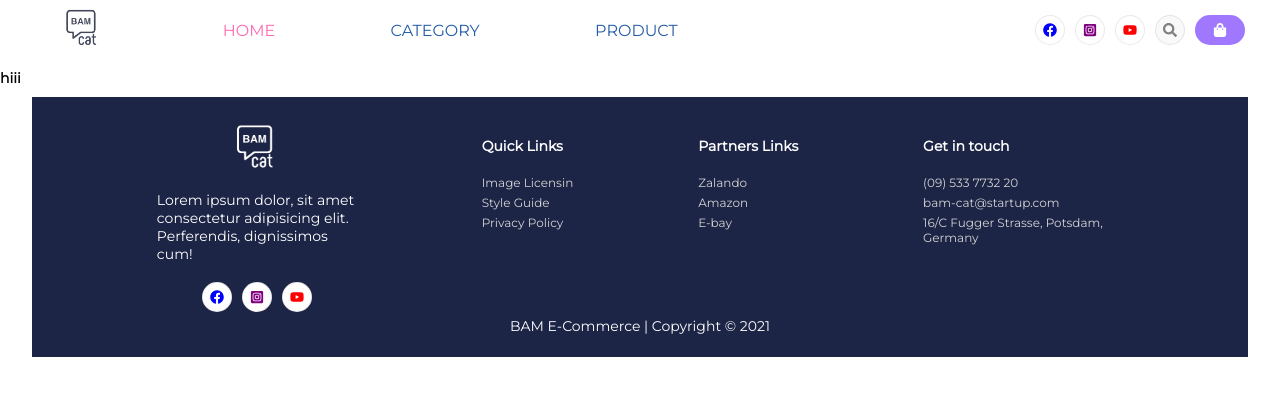
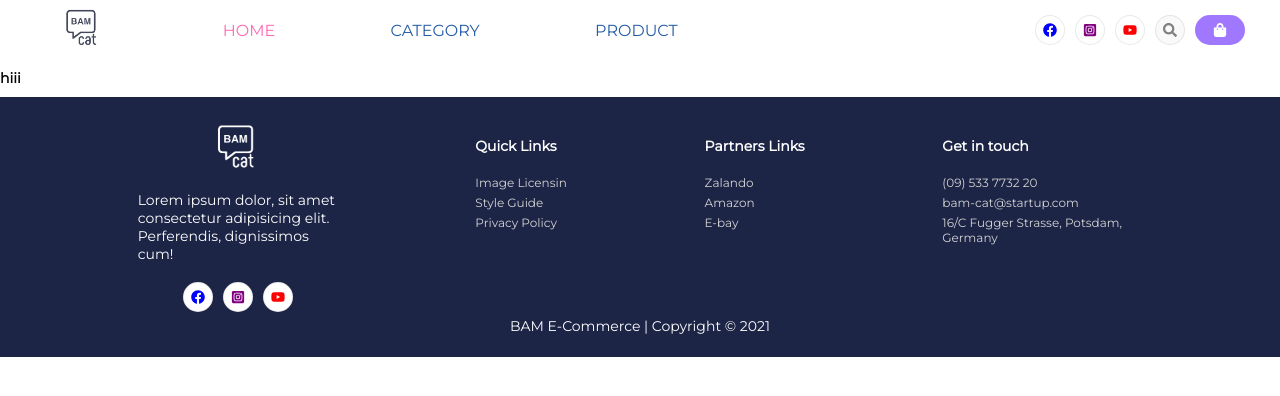
Before and after one commit to syed-ghufran-hassan/B.A.M-eCommerce, a React (Create React App) app: page / in a window 1280 px wide. Shown: the top 396 px of the page. Built offline with nearby package versions, Linux system fonts and the light colour scheme; no server answers.

Commit message:
Added some properties to the footer to be 100vw and at the botton of the page

```diff
--- a/src/features/styles/Footer.css
+++ b/src/features/styles/Footer.css
@@ -1,20 +1,24 @@
 .Footer-background {
   width: 100%;
   background-color: white;
-  /* position: fixed; */
   height: 260px;
   display: flex;
   justify-content: center;
   margin-bottom: 0px;
 }
+
 .Footer {
   /* position: fixed; */
+  bottom: 0px;
+  left: 0px;
+  right: 0px;
+  margin-bottom: 0px;
+
   height: 260px;
   display: flex;
   flex-direction: column;
   background-color: #1D2547;
-  width: 95%;
-  margin-bottom: 0px;
+  width: 100vw;
   color: white;
 }
 
```
Also changed, not shown: 1 other file (tests, documents, lock files or other folders).
